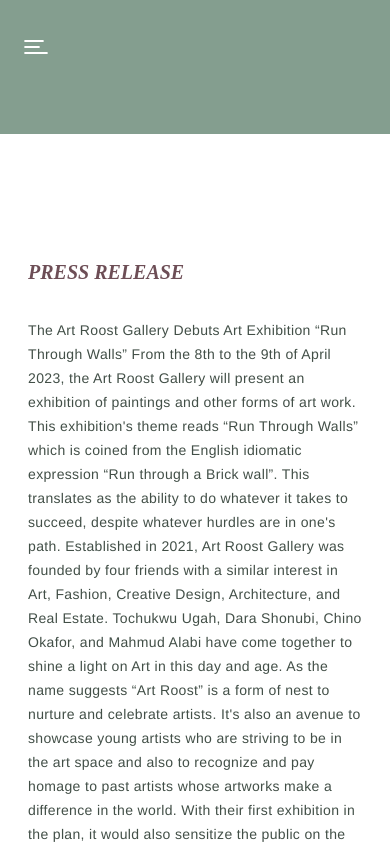
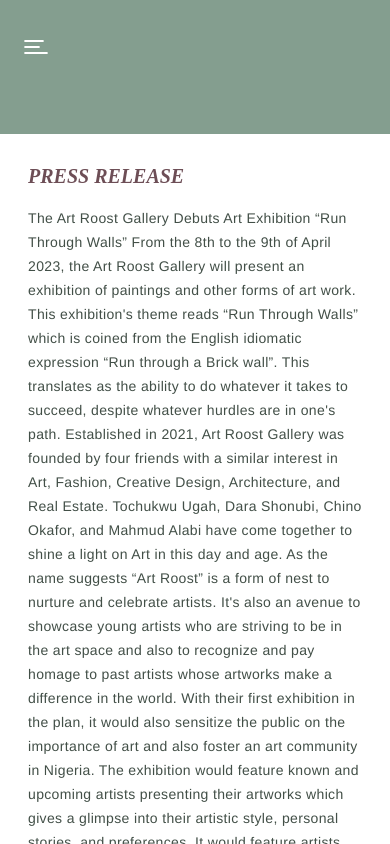
Before and after one commit to AgudaD/Art-Roost, a React (Vite) app: page /press in a window 390 px wide. Shown: the top 844 px of the page. Built offline with nearby package versions, Linux system fonts and the light colour scheme; a web font is replaced by a local one.

Commit message:
new commit

```diff
--- a/src/Components/FromUs.jsx
+++ b/src/Components/FromUs.jsx
@@ -3,10 +3,10 @@
 const FromUs = () => {
   return (
     <div className="bg-white font-helvetica p-7 mt-10 md:px-32">
-      <p className="mt-24 text-[#6D4E56] text-xl font-adobe font-semibold italic md:text-center">
+      <p className=" text-[#6D4E56] text-xl font-adobe font-semibold italic md:mt-24 md:text-center">
         PRESS RELEASE
       </p>
-      <p className="mt-8 mb-20 text-[#424F47] text-sm tracking-wide leading-6">
+      <p className="mt-4 mb-20 text-[#424F47] text-sm tracking-wide leading-6">
         The Art Roost Gallery Debuts Art Exhibition “Run Through Walls” From the
         8th to the 9th of April 2023, the Art Roost Gallery will present an
         exhibition of paintings and other forms of art work. This exhibition's
```
